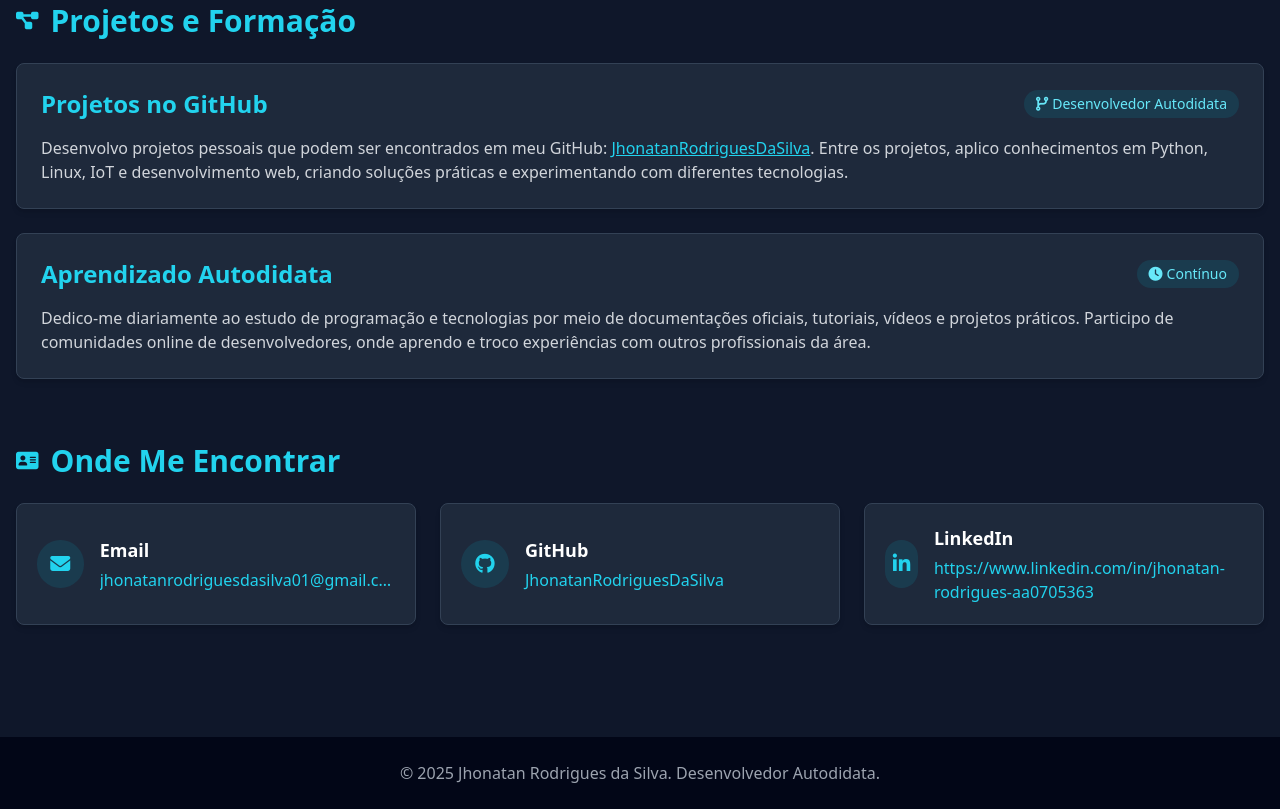
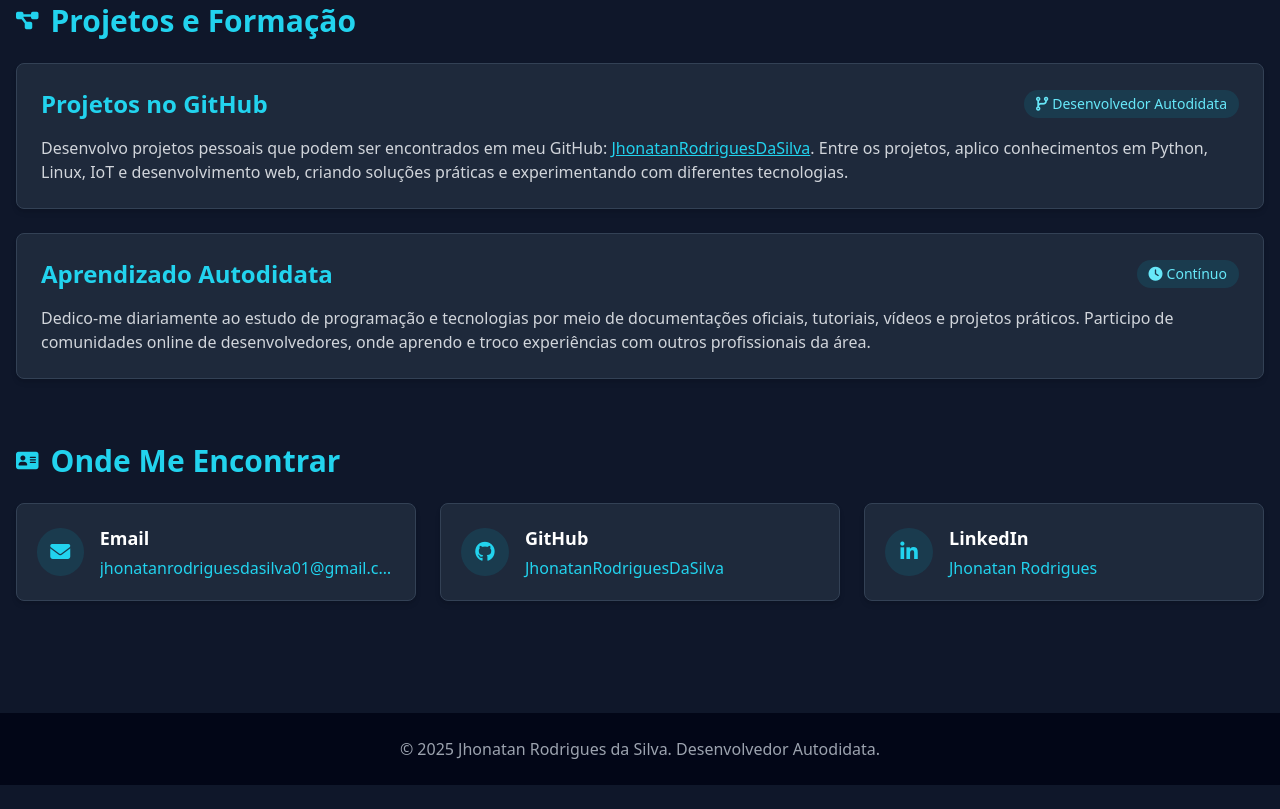
Before and after one commit to JhonatanRodriguesDaSilva/JhonatanRodriguesDaSilva.github.io, a plain HTML site: page index.html in a window 1280 px wide. Shown: the part 1137-1946 px from the top of the page. After the commit the page ends 1922 px from the top, so only its background shows below. Drawn offline with nearby package versions, Linux system fonts and the light colour scheme.

Commit message:
Update index.html

```diff
--- a/index.html
+++ b/index.html
@@ -202,13 +202,13 @@
                 </a>
 
                 <!-- LinkedIn -->
-                <a href="Jhonatan Rodrigues" target="_blank" class="bg-slate-800 rounded-lg flex items-center p-4 sm:p-5 shadow-md hover:shadow-cyan-500/20 transition duration-300 hover:-translate-y-1 border border-slate-700 group">
+                <a href="https://www.linkedin.com/in/jhonatan-rodrigues-aa0705363" target="_blank" class="bg-slate-800 rounded-lg flex items-center p-4 sm:p-5 shadow-md hover:shadow-cyan-500/20 transition duration-300 hover:-translate-y-1 border border-slate-700 group">
                     <div class="w-10 h-10 sm:w-12 sm:h-12 bg-cyan-900/50 rounded-full flex items-center justify-center mr-3 sm:mr-4 group-hover:bg-cyan-800 transition">
                         <i class="fab fa-linkedin-in text-cyan-400 text-lg sm:text-xl"></i>
                     </div>
                     <div>
                         <h3 class="text-base sm:text-lg font-semibold text-white mb-0.5 sm:mb-1">LinkedIn</h3>
-                        <p class="text-cyan-400 text-sm sm:text-base">https://www.linkedin.com/in/jhonatan-rodrigues-aa0705363</p>
+                        <p class="text-cyan-400 text-sm sm:text-base">Jhonatan Rodrigues</p>
                     </div>
                 </a>
             </div>
```
